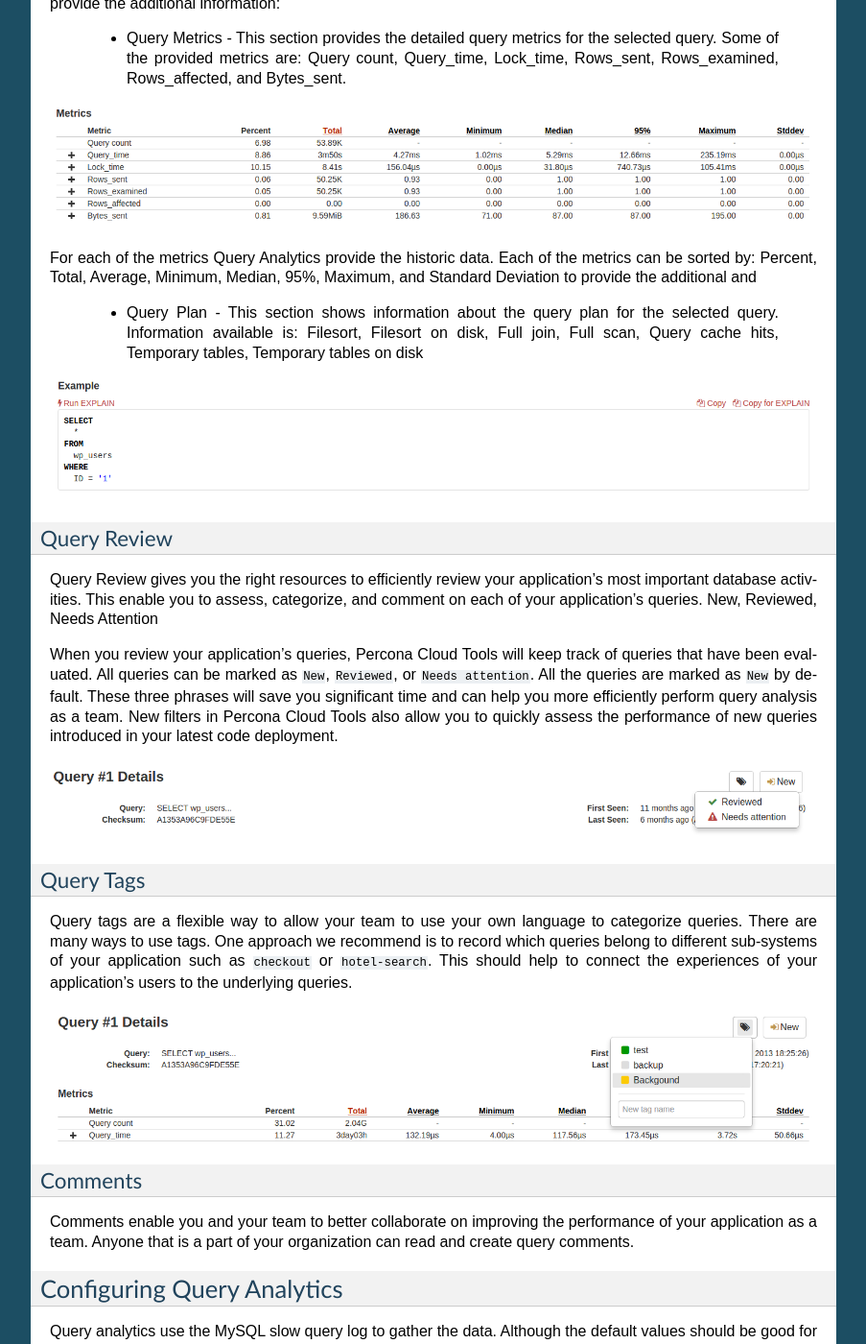
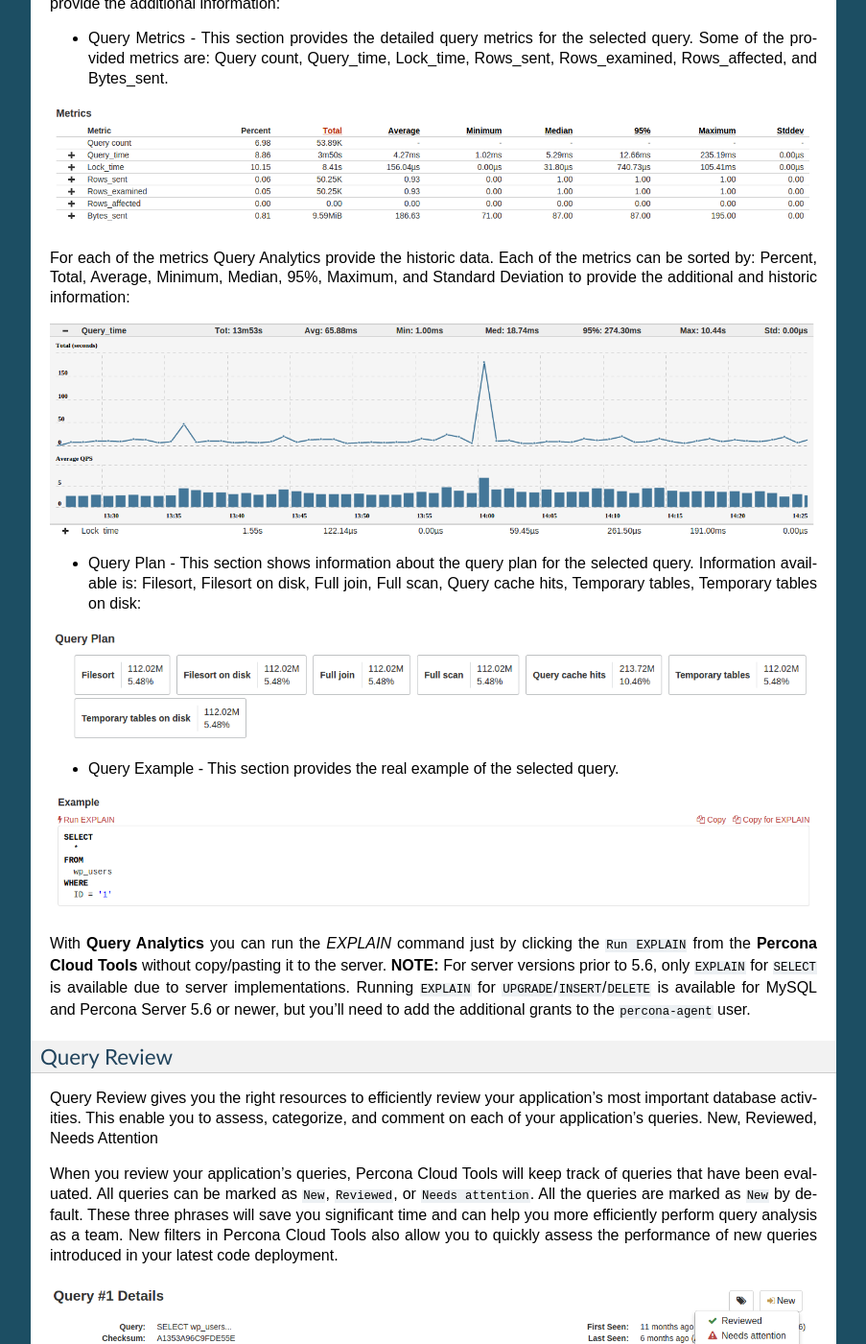
Before and after one commit to percona/cloud-tools, a Sphinx documentation site: the page built from doc/QueryAnalytics.rst, in a window 1280 px wide and 1400 px high, scrolled down 1314 px. Shown: the whole window at 96% size, without its empty margins (198-1101 px from the left). Built offline with Sphinx 7.4.7, drawn with Linux system fonts in a browser that asks for light colours; some of the changed text lies outside the part shown.

Commit message:
Fixed missing text and images in QA

```diff
--- a/doc/QueryAnalytics.rst
+++ b/doc/QueryAnalytics.rst
@@ -6,7 +6,7 @@
 About
 *****
 
-**Query Analyitics** enables DBAs and application developers to analyze MySQL queries over long periods of time and shines a spotlight on problems. Query Analytics helps you:
+**Query Analytics** enables DBAs and application developers to analyze MySQL queries over long periods of time and shines a spotlight on problems. Query Analytics helps you:
 
  * Be sure your queries (tasks) are performed as expected
  * Queries are executed within the time frame you need
@@ -44,19 +44,23 @@
 
 When you click on any of the queries in the list you'll  get more details in the Query Details section. Query details provide the additional information:
 
- * Query Metrics - This section provides the detailed query metrics for the selected query. Some of the provided metrics are: Query count, Query_time, Lock_time, Rows_sent, Rows_examined, Rows_affected, and Bytes_sent.
+* Query Metrics - This section provides the detailed query metrics for the selected query. Some of the provided metrics are: Query count, Query_time, Lock_time, Rows_sent, Rows_examined, Rows_affected, and Bytes_sent.
 
 .. image:: images/query_metrics.png
 
-For each of the metrics Query Analytics provide the historic data. Each of the metrics can be sorted by: Percent, Total, Average, Minimum, Median, 95%, Maximum, and Standard Deviation to provide the additional and
+For each of the metrics Query Analytics provide the historic data. Each of the metrics can be sorted by: Percent, Total, Average, Minimum, Median, 95%, Maximum, and Standard Deviation to provide the additional and historic information:
 
- * Query Plan - This section shows information about the query plan for the selected query. Information available is: Filesort, Filesort on disk, Full join, Full scan, Query cache hits, Temporary tables, Temporary tables on disk
+.. image:: images/query_metrics_historic.png
+
+* Query Plan - This section shows information about the query plan for the selected query. Information available is: Filesort, Filesort on disk, Full join, Full scan, Query cache hits, Temporary tables, Temporary tables on disk:
 
 .. image:: images/query_plan.png
 
- * Query Example - This section provides the real example of the selected query.
+* Query Example - This section provides the real example of the selected query.
 
 .. image:: images/query_example.png
+
+With **Query Analytics** you can run the `EXPLAIN` command just by clicking the ``Run EXPLAIN`` from the **Percona Cloud Tools** without copy/pasting it to the server. **NOTE:** For server versions prior to 5.6, only ``EXPLAIN`` for ``SELECT`` is available due to server implementations. Running ``EXPLAIN`` for ``UPGRADE``/``INSERT``/``DELETE`` is available for MySQL and Percona Server 5.6 or newer, but you'll need to add the additional grants to the ``percona-agent`` user.
 
 .. _query_status:
 
```
Also changed, not shown: doc/images/performance_dashboard.png (added), doc/images/performance_tab.png (added), doc/images/query_metrics_historic.png (added).
